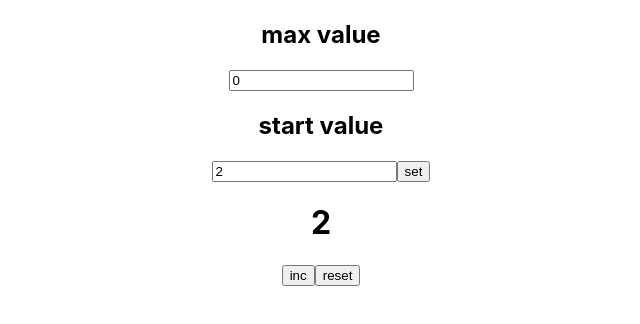
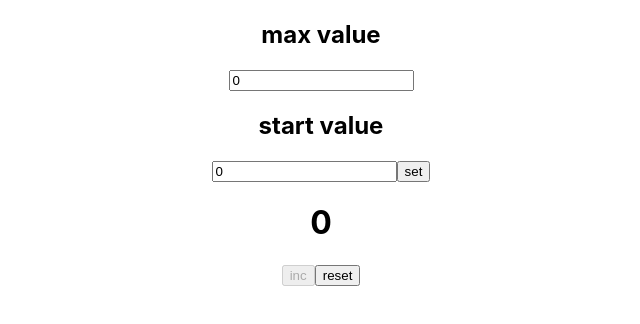
Before and after one commit to KristinaFinck/Microtask-counter, a React (Create React App) app: page / in a window 1280 px wide. Shown: the top 324 px of the page, without its empty margins (319-959 px from the left). Built offline with nearby package versions, Linux system fonts and the light colour scheme.

Commit message:
Make 'set' button, disabled 'inc' button, finish  start and max values

```diff
--- a/src/App.tsx
+++ b/src/App.tsx
@@ -2,36 +2,41 @@ import React, {ChangeEvent, useState} from 'react';
 import './App.css';
 import {Button} from "./button/Button";
 import {Input} from './input/Input'
+import {isDisabled} from "@testing-library/user-event/dist/utils";
 
 function App() {
-    let startValue = 2;
+    let [startValue, setStartValue] = useState(0)
+    let [currentValue, setCurrentValue] = useState(startValue)
+    let [maxValue, setMaxValue] = useState(0)
 
-    let [currentValue, setCurrentValue] = useState(startValue)
-    let [maxInputValue, setMaxInputValue] = useState(0)
-
-    let onChangeInputHandler = (e: ChangeEvent<HTMLInputElement>) => {
-        setMaxInputValue(Number(e.currentTarget.value));
+    let onChangeMaxInputHandler = (e: ChangeEvent<HTMLInputElement>) => {
+        setMaxValue(Number(e.currentTarget.value));
     }
-
+    let onChangeStartInputHandler = (e: ChangeEvent<HTMLInputElement>) => {
+        setStartValue(Number(e.currentTarget.value));
+    }
     const onClickAddCount = () => {
         setCurrentValue(currentValue + 1);
+        }
+
+    const onClickReset = () => {
+        setCurrentValue(startValue)
     }
-    const onClickReset = () => {
-        setCurrentValue(startValue);
+    const onClickSet = () => {
+        setCurrentValue(startValue)
     }
-
     return (
         <div className="App">
-            <div className= "Settings" >
+            <div className="Settings">
                 <h2> max value</h2>
-                <Input  value = {maxInputValue} onChange = {onChangeInputHandler} />
+                <Input value={maxValue} onChange={onChangeMaxInputHandler}/>
                 <h2> start value</h2>
-                <Input  value = {startValue} onChange = {()=>{}} />
-                <Button title={'set'} onClick={()=> {}} />
+                <Input value={startValue} onChange={onChangeStartInputHandler}/>
+                <Button title={'set'} onClick={onClickSet}/>
             </div>
             <h1>{currentValue}</h1>
-            <Button title= {'inc'} onClick={onClickAddCount}/>
-            <Button title= {'reset'} onClick={onClickReset}/>
+            <Button title={'inc'} onClick={onClickAddCount} disabled={currentValue === maxValue}/>
+            <Button title={'reset'} onClick={onClickReset}/>
         </div>
     );
 }
--- a/src/button/Button.tsx
+++ b/src/button/Button.tsx
@@ -3,8 +3,9 @@ import React from "react";
 type ButtonPropsType = {
     title: string
     onClick: () => void
+    disabled?: boolean
 
 }
 export const Button = (props: ButtonPropsType) => {
-    return <button onClick={props.onClick}>{props.title}</button>
+    return <button onClick={props.onClick} disabled={props.disabled}>{props.title}</button>
 }
```
